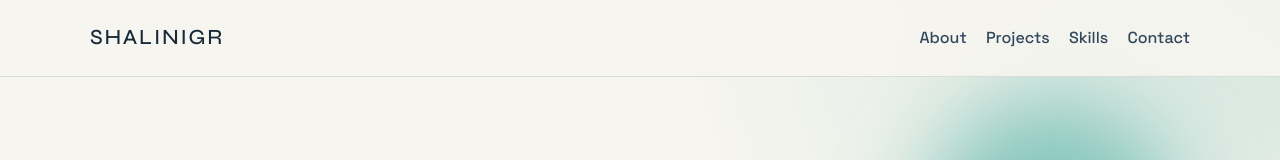
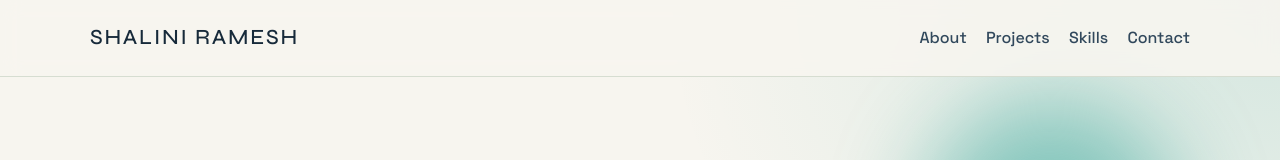
Before and after one commit to ShaliniGR05/devops_proj, a React (Vite) app: page / in a window 1280 px wide. Shown: the top 160 px of the page. Built offline with nearby package versions, Linux system fonts and the light colour scheme.

Commit message:
made change

```diff
--- a/src/App.jsx
+++ b/src/App.jsx
@@ -23,7 +23,7 @@ function App() {
       <header className="topbar">
         <div className="container">
           <a className="logo" href="#home" aria-label="ShaliniGR home">
-            ShaliniGR
+            Shalini Ramesh
           </a>
           <nav aria-label="Primary navigation">
             <ul className="nav-list">
```
